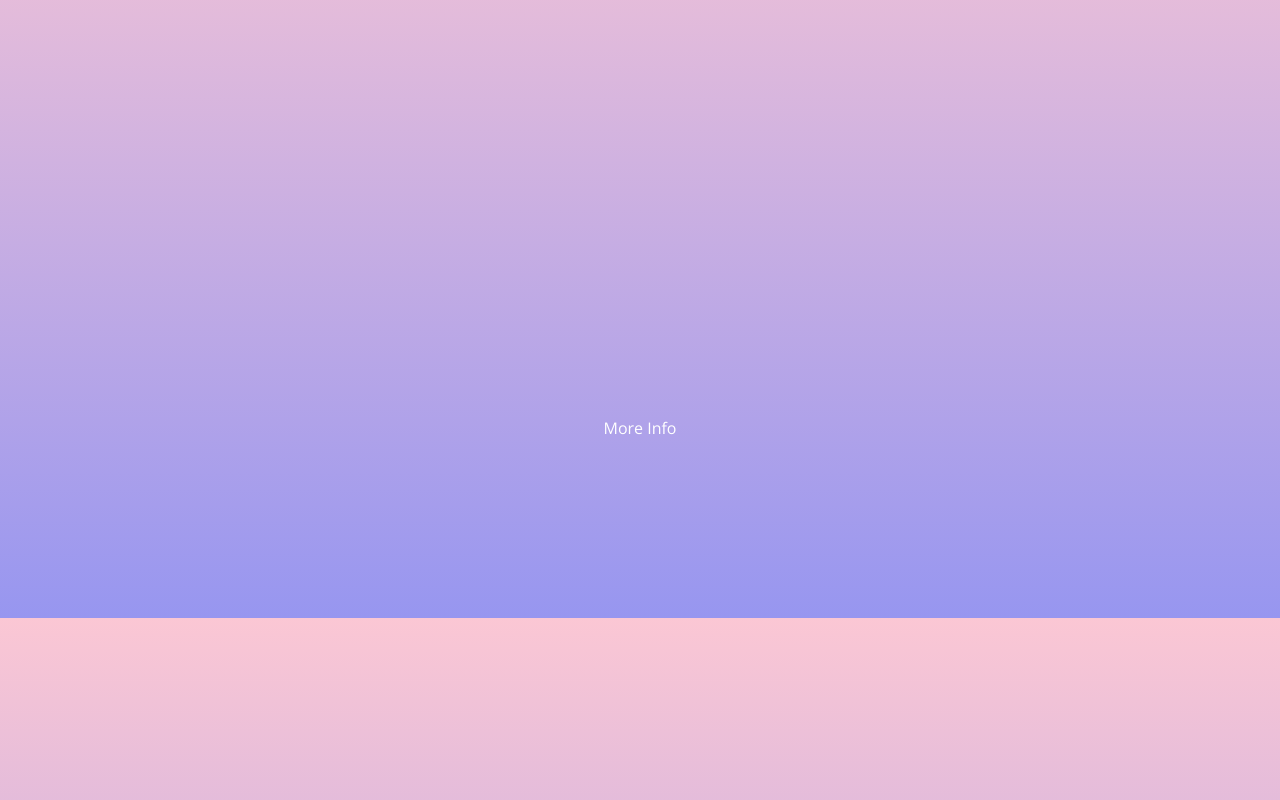
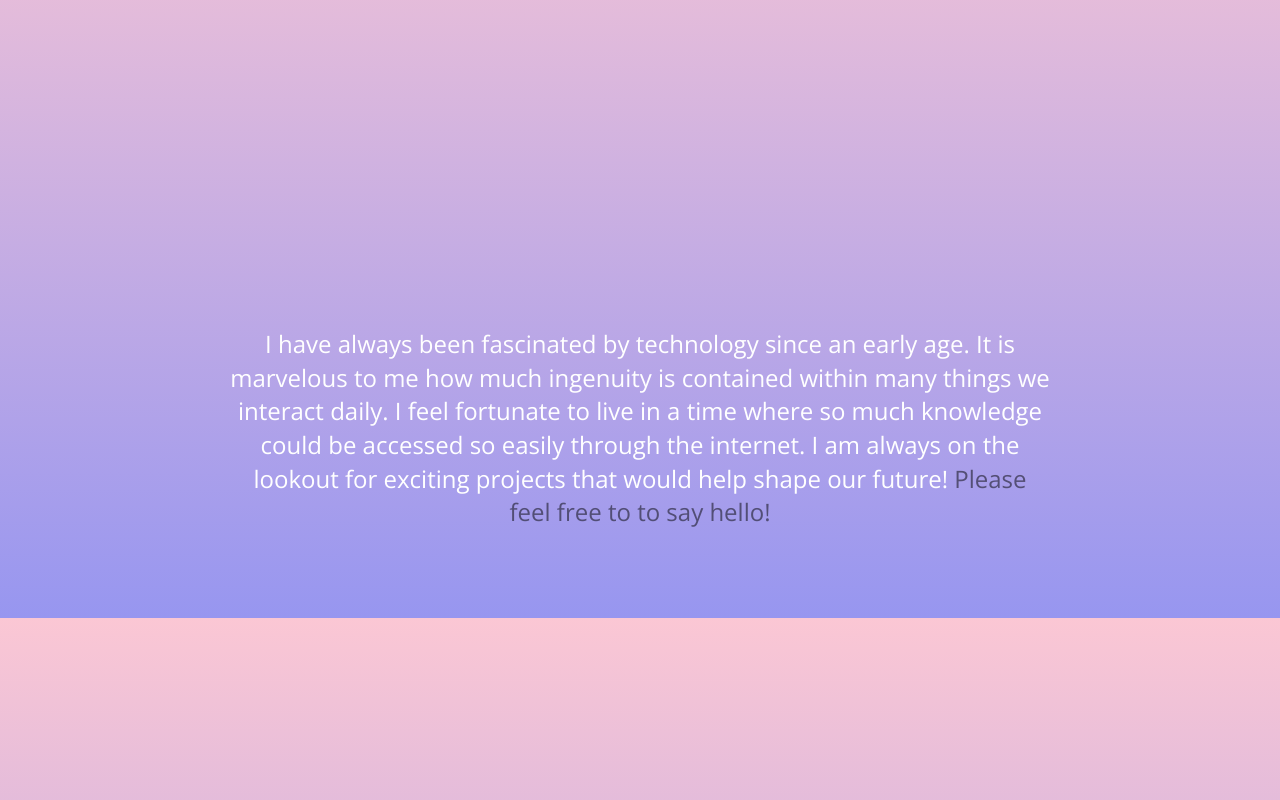
Before and after one commit to erikgui/egws4, a plain HTML site: page index.html in a window 1280 px wide. Shown: the part 2582-3382 px from the top of the page. Drawn offline with nearby package versions, Linux system fonts and the light colour scheme.

Commit message:
Add blurb

```diff
--- a/css/app.css
+++ b/css/app.css
@@ -214,3 +214,12 @@ dd > span {
   height: 100%;
   width: 100%;
 }
+
+.blurb {
+  font-size: 24px;
+  max-width: 820px;
+}
+
+.mailto {
+  color: rgba(0, 0, 0, 0.5);
+}
--- a/index.html
+++ b/index.html
@@ -338,7 +338,16 @@
       </p>
     </section>
     <section class="section-info">
-      <p>More Info</p>
+      <p class="blurb">
+        I have always been fascinated by technology since an early age. It is
+        marvelous to me how much ingenuity is contained within many things we
+        interact daily. I feel fortunate to live in a time where so much
+        knowledge could be accessed so easily through the internet. I am always
+        on the lookout for exciting projects that would help shape our future!
+        <a class="mailto" href="mailto:erik.gui@gmail.com"
+          >Please feel free to to say hello!</a
+        >
+      </p>
     </section>
     <script src="js/vendor/modernizr-3.7.1.min.js"></script>
     <script src="js/plugins.js"></script>
```
